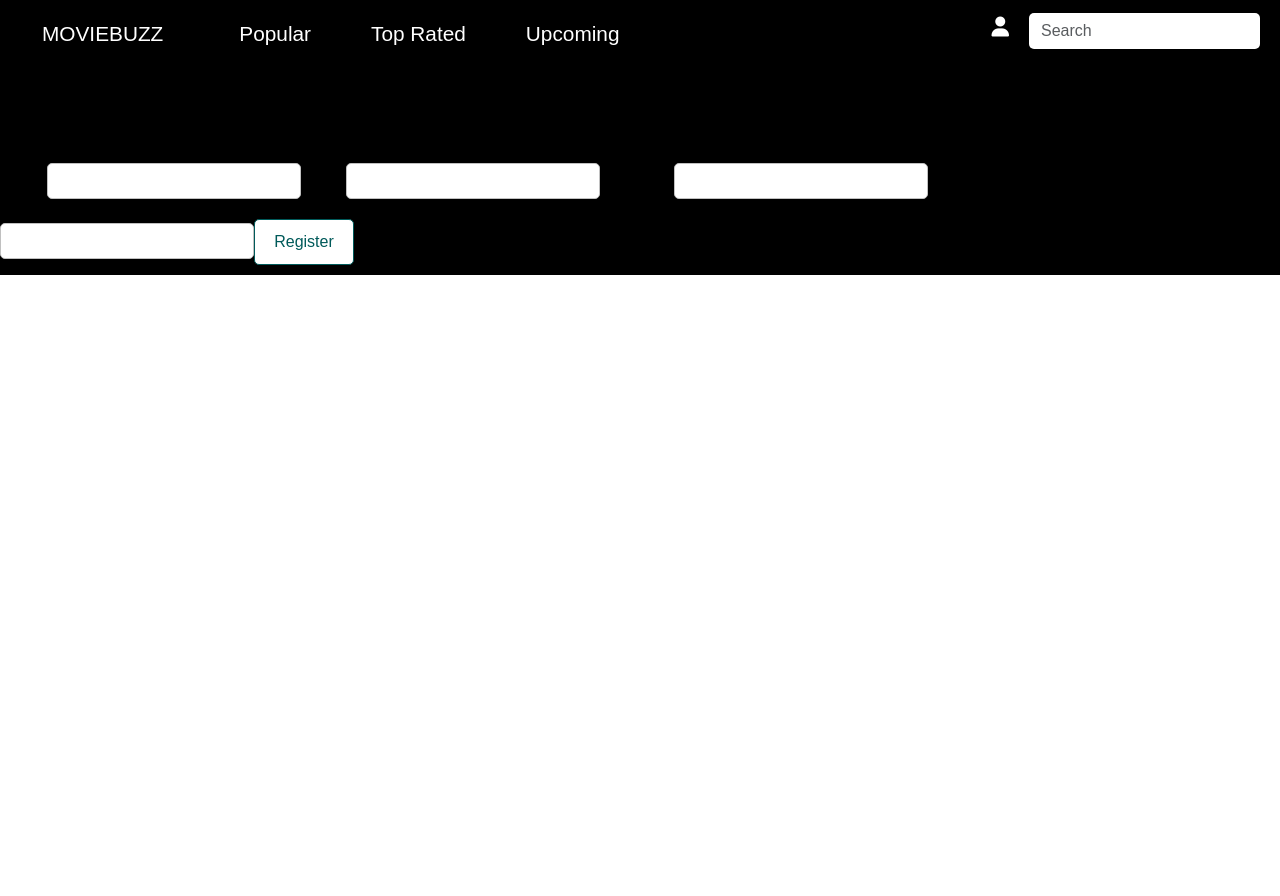
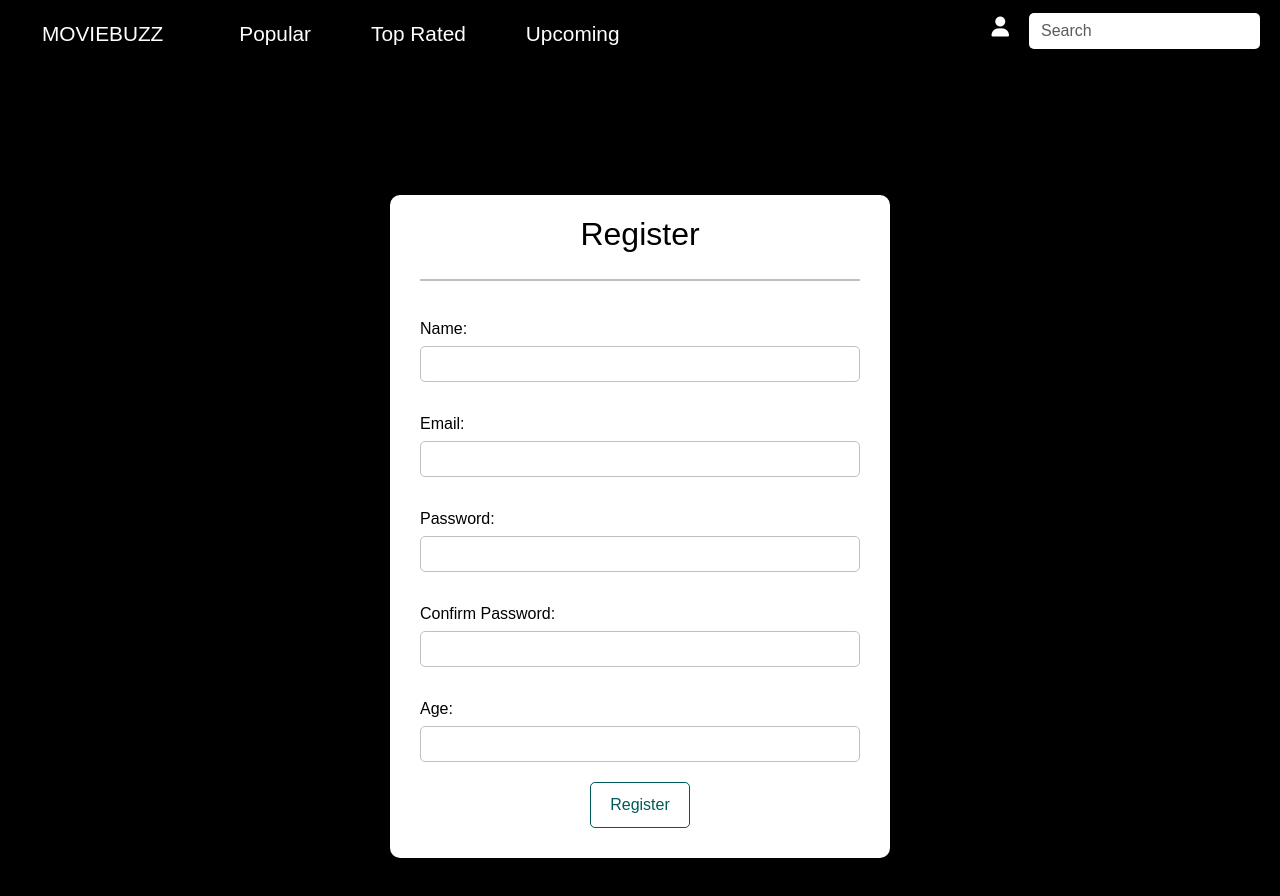
Before and after one commit to parthdedaniya/MovieFinder, a React (Create React App) app: page /register in a window 1280 px wide. Shown: the top 896 px of the page. Before the commit the page ends 800 px from the top, so only its background shows below. Built offline with nearby package versions, Linux system fonts and the light colour scheme; the HTML template or start-up script is replaced by a standard one.

Commit message:
Change css of login-register

```diff
--- a/src/App.css
+++ b/src/App.css
@@ -1,6 +1,9 @@
 .App {
-	background-color: black;
 	height: 100%;
+	background-size: 100vh;
 	color: white;
 	font-family: sans-serif;
 }
+body {
+	background-color: black;
+}
--- a/src/pages/login/Login.jsx
+++ b/src/pages/login/Login.jsx
@@ -9,9 +9,9 @@ const Login = () => {
 			<hr />
 			<form className="loginForm">
 				<label for="email">Email:</label>
-				<input type="text" id="email" v-model="email" />
+				<input type="text" id="email" />
 				<label for="password">Password:</label>
-				<input type="password" id="password" v-model="password" />
+				<input type="password" id="password" />
 				<button type="submit" className="submitForm">
 					Login
 				</button>
--- a/src/pages/login/login.css
+++ b/src/pages/login/login.css
@@ -28,7 +28,7 @@ hr {
 }
 
 label {
-    color: black;
+	color: black;
 	margin-top: 20px;
 }
 
--- a/src/pages/register/Register.jsx
+++ b/src/pages/register/Register.jsx
@@ -1,3 +1,5 @@
+import "./register.css";
+
 const Register = () => {
 	return (
 		<div className="register">
@@ -7,13 +9,15 @@ const Register = () => {
 			<hr />
 			<form className="registerForm">
 				<label for="name">Name:</label>
-				<input type="text" id="name" v-model="name" />
+				<input type="text" id="name" />
 				<label for="email">Email:</label>
-				<input type="text" id="email" v-model="email" />
+				<input type="text" id="email" />
 				<label for="password">Password:</label>
-				<input type="password" id="password" v-model="password" />
+				<input type="password" id="password" />
 				<label for="cPassword">Confirm Password:</label>
-				<input type="password" id="cPassword" v-model="cPassword" />
+				<input type="password" id="cPassword" />
+				<label for="age">Age:</label>
+				<input type="text" id="age" />
 				<button type="submit" className="submitForm">
 					Register
 				</button>
--- a/src/pages/register/register.css
+++ b/src/pages/register/register.css
@@ -3,7 +3,7 @@
 	border-radius: 10px;
 	width: 100%;
 	max-width: 500px;
-    margin: 20px auto;
+	margin: 10% auto;
 	padding: 20px 30px;
 }
 
@@ -19,7 +19,7 @@
 }
 
 hr {
-    border: 1px solid white;
+	border: 1px solid black;
 }
 
 .registerForm {
@@ -28,7 +28,7 @@ hr {
 }
 
 label {
-    color: black
+	color: black;
 	margin-top: 20px;
 }
 
@@ -59,10 +59,10 @@ select {
 .submitForm:hover {
 	background-color: rgb(0, 90, 90);
 	color: #e8ffdd;
-    transition: all .3s ease;
+	transition: all 0.3s ease;
 }
 
-@media(max-width: 460px) {
+@media (max-width: 460px) {
 	.register {
 		border: initial;
 		border-radius: initial;
```
Also changed, not shown: src/index.css (+7 -4 lines). Lines whose indentation alone changed are shown as unchanged.
